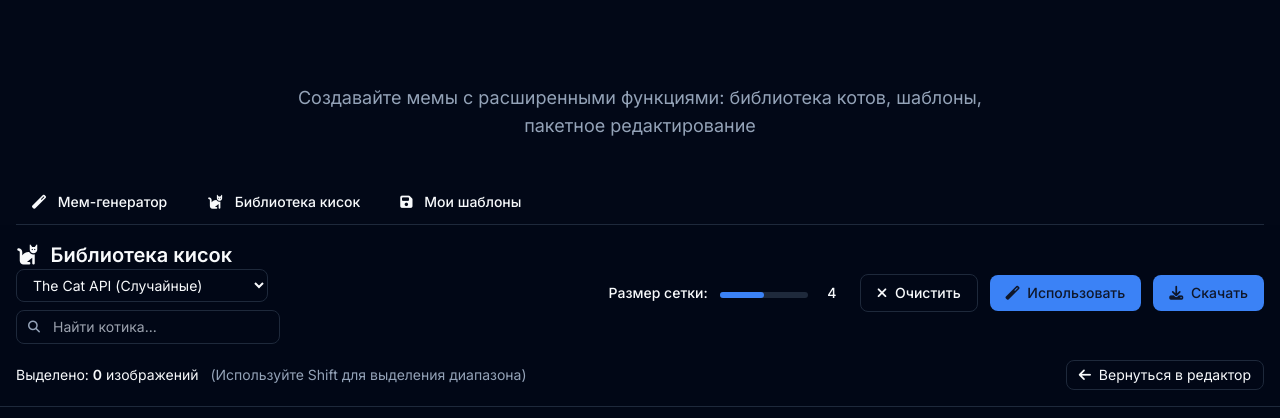
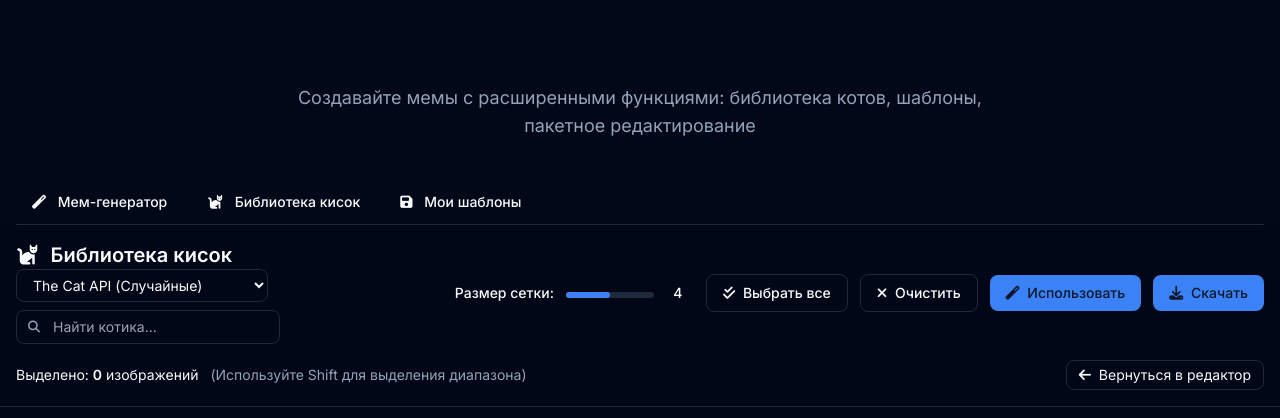
Before and after one commit to slava701/catsmeme, a plain HTML site: page index.html in a window 1280 px wide. Both pictures are taken after a click on the button "Библиотека кисок". Shown: the top 418 px of the page. Drawn offline with nearby package versions, Linux system fonts and the light colour scheme; no server answers.

Commit message:
Update index.html

```diff
--- a/index.html
+++ b/index.html
@@ -649,9 +649,9 @@
 
                         <!-- Действия -->
                         <div class="flex items-center gap-3">
-                            <!-- <button id="select-all-cats" class="px-4 py-2 text-sm font-medium rounded-lg border border-input bg-background hover:bg-accent">
+                            <button id="select-all-cats" class="px-4 py-2 text-sm font-medium rounded-lg border border-input bg-background hover:bg-accent">
                                 <i class="fas fa-check-double mr-1"></i> Выбрать все
-                            </button> -->
+                            </button>
                             <button id="clear-selection-cats" class="px-4 py-2 text-sm font-medium rounded-lg border border-input bg-background hover:bg-accent">
                                 <i class="fas fa-times mr-1"></i> Очистить
                             </button>
```
